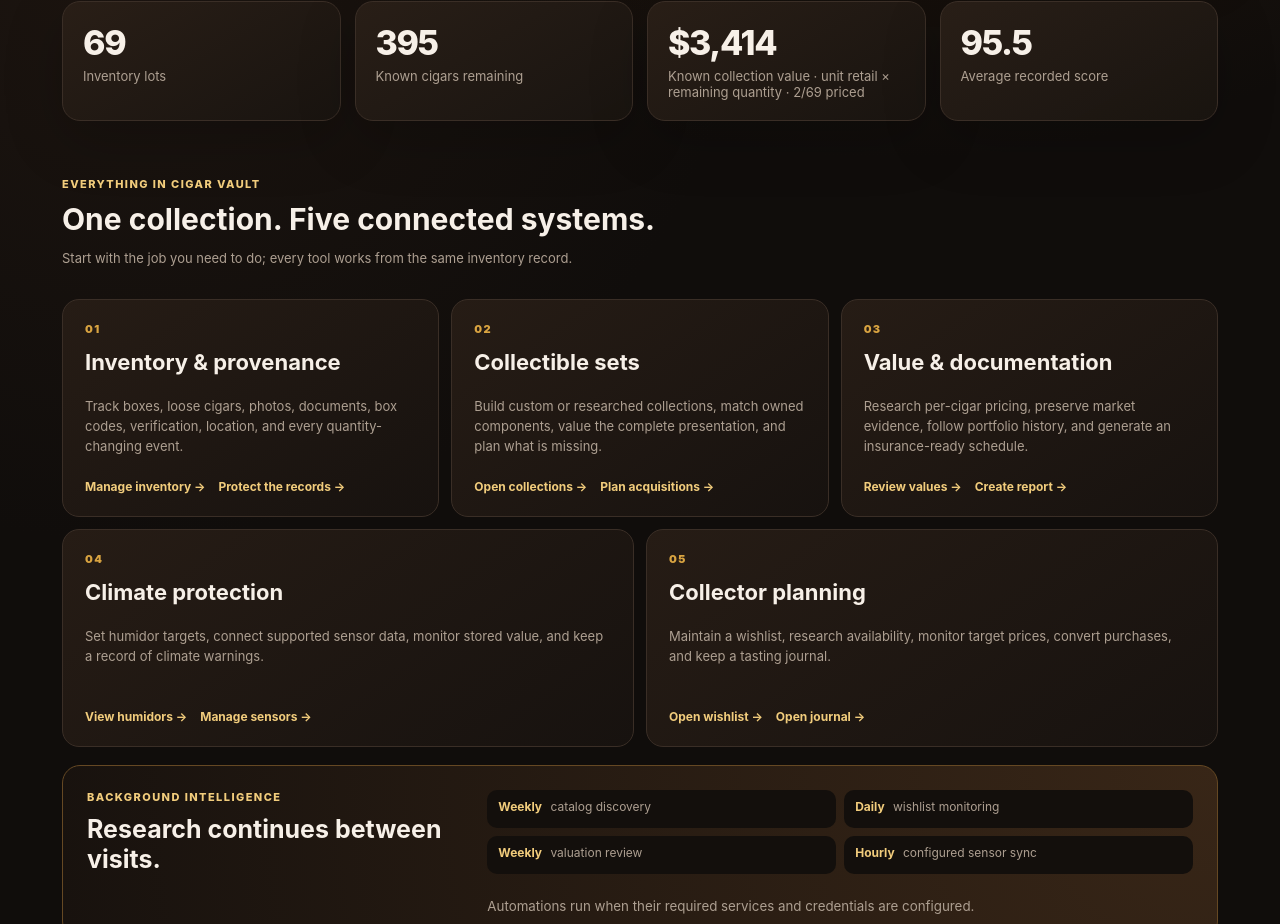
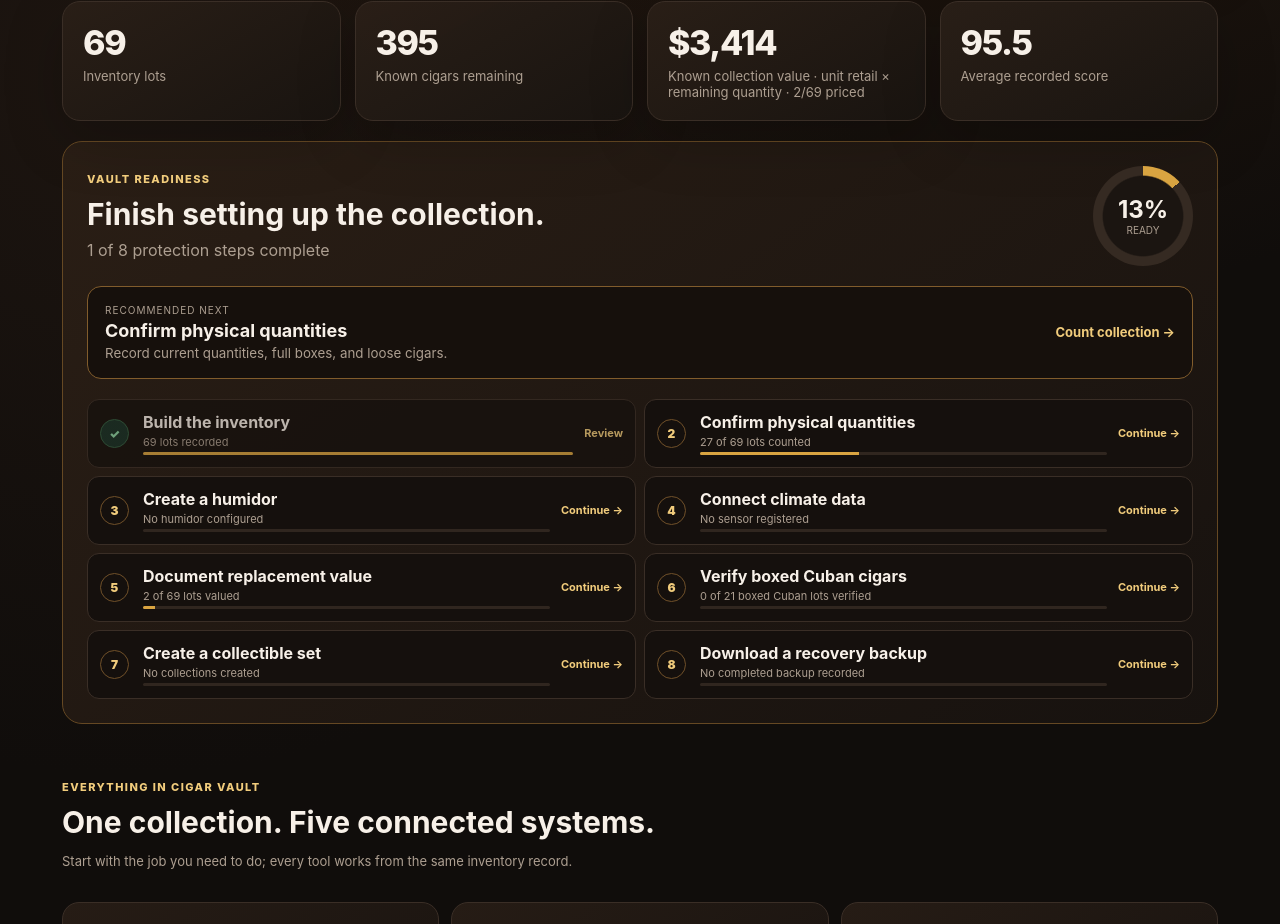
Before and after one commit to vbribow/CIgar-Vault, a Next.js app: page / in a window 1280 px wide. Shown: the part 606-1530 px from the top of the page. Built offline with nearby package versions, Linux system fonts and the light colour scheme; no server answers.

Commit message:
Add data-driven vault onboarding

```diff
--- a/app/api/inventory-integrity/backup/route.ts
+++ b/app/api/inventory-integrity/backup/route.ts
@@ -1,7 +1,7 @@
 import { NextResponse } from "next/server";
 import type { InventoryItem } from "@/lib/types";
 import { getInventory } from "@/lib/smartsheet";
-import { loadAccountRecords } from "@/lib/user-data";
+import { loadAccountRecords, saveOwnedRecord } from "@/lib/user-data";
 
 export async function GET(request: Request) {
   const scope = new URL(request.url).searchParams.get("scope") === "account" ? "account" : "master";
@@ -9,6 +9,7 @@
     const records = scope === "master" ? await getInventory() : await loadAccountRecords<InventoryItem>("inventory");
     if (!records) return NextResponse.json({ error: "Sign in to back up account inventory" }, { status: 401 });
     const timestamp = new Date().toISOString();
+    await saveOwnedRecord("integrity", `BACKUP-${timestamp}-${crypto.randomUUID()}`, { action:"inventory-backup", scope, recordCount:records.length, createdAt:timestamp });
     const payload = JSON.stringify({ format: "cigar-vault-inventory-backup", version: 1, scope, createdAt: timestamp, recordCount: records.length, records }, null, 2);
     return new NextResponse(payload, { headers: { "content-type": "application/json; charset=utf-8", "content-disposition": `attachment; filename="cigar-vault-${scope}-${timestamp.slice(0, 10)}.json"`, "cache-control": "no-store" } });
   } catch (error) {
--- a/app/page.tsx
+++ b/app/page.tsx
@@ -1,12 +1,20 @@
 import { Dashboard } from "@/components/dashboard";
 import { loadInventory } from "@/lib/inventory";
+import { loadCollections, loadHumidors, loadSensors, loadValuations } from "@/lib/data";
+import { accountDataMode, loadAccountRecords } from "@/lib/user-data";
+import { buildOnboardingSteps, type IntegrityAudit } from "@/lib/onboarding";
 
 export const dynamic = "force-dynamic";
 
 export default async function Home() {
+  const mode = await accountDataMode();
   const items = await loadInventory();
+  const [collections, humidors, sensors, valuations, integrityAudits] = mode === "mock"
+    ? [[], [], [], [], []]
+    : await Promise.all([loadCollections(), loadHumidors(), loadSensors(), loadValuations(), loadAccountRecords<IntegrityAudit>("integrity").then(records => records ?? [])]);
+  const onboarding = buildOnboardingSteps({ inventory:items, collections, humidors, sensors, valuations, integrityAudits });
   return <main className="shell">
     <section className="hero productHero"><div><div className="eyebrow">Private collection intelligence</div><h1>Know every cigar. Protect the whole collection.</h1><p className="lede">Cigar Vault brings inventory, collectible sets, current values, provenance, storage climate, and acquisition planning into one collector-controlled record.</p><div className="ctaRow"><a className="button" href="/inventory">Open inventory</a><a className="button secondary" href="/reports">View collection report</a></div></div><div className="card productPromise"><div className="eyebrow">Built for the collection itself</div><h2>From individual cigar to complete vault.</h2><p>Count boxes and loose cigars, verify Cuban packaging, research replacement value, monitor humidors, and preserve an exportable record.</p><div className="trustLine"><span>Private account records</span><span>Smartsheet-compatible</span><span>Downloadable backups</span></div></div></section>
-    <Dashboard items={items} />
+    <Dashboard items={items} onboarding={onboarding} />
   </main>;
 }
--- a/components/dashboard.tsx
+++ b/components/dashboard.tsx
@@ -1,8 +1,10 @@
 import { InventoryItem } from "@/lib/types";
 import { lotRetailValue } from "@/lib/valuation";
+import type { OnboardingStep } from "@/lib/onboarding";
+import { OnboardingDashboard } from "./onboarding-dashboard";
 
 const money = new Intl.NumberFormat("en-US", { style: "currency", currency: "USD", maximumFractionDigits: 0 });
-export function Dashboard({ items }: { items: InventoryItem[] }) {
+export function Dashboard({ items, onboarding }: { items: InventoryItem[]; onboarding: OnboardingStep[] }) {
   const knownQty = items.reduce((sum, item) => sum + (item.currentQty || 0), 0);
   const value = items.reduce((sum, item) => sum + (lotRetailValue(item) || 0), 0);
   const scored = items.filter((item) => typeof item.score === "number");
@@ -19,6 +21,7 @@
       <div className="card"><div className="metric">{money.format(value)}</div><div className="label">Known collection value · unit retail × remaining quantity · {valued}/{items.length} priced</div></div>
       <div className="card"><div className="metric">{avg.toFixed(1)}</div><div className="label">Average recorded score</div></div>
     </div>
+    <OnboardingDashboard steps={onboarding} />
     <section className="section featureMap"><div className="sectionHead"><div><div className="eyebrow">Everything in Cigar Vault</div><h2>One collection. Five connected systems.</h2><p className="small">Start with the job you need to do; every tool works from the same inventory record.</p></div></div>
       <div className="featurePillars">
         <article><span className="pillarNumber">01</span><h3>Inventory & provenance</h3><p>Track boxes, loose cigars, photos, documents, box codes, verification, location, and every quantity-changing event.</p><div><a href="/inventory">Manage inventory →</a><a href="/inventory-integrity">Protect the records →</a></div></article>
--- /dev/null
+++ b/components/onboarding-dashboard.tsx
@@ -0,0 +1,11 @@
+import type { OnboardingStep } from "@/lib/onboarding";
+import { onboardingSummary } from "@/lib/onboarding";
+
+export function OnboardingDashboard({ steps }: { steps: OnboardingStep[] }) {
+  const summary = onboardingSummary(steps);
+  return <section className="onboardingDashboard" aria-labelledby="setup-title">
+    <div className="onboardingHead"><div><div className="eyebrow">Vault readiness</div><h2 id="setup-title">{summary.percent === 100 ? "Your vault foundation is complete." : "Finish setting up the collection."}</h2><p>{summary.completed} of {summary.total} protection steps complete</p></div><div className="readinessRing" style={{"--readiness":`${summary.percent * 3.6}deg`} as React.CSSProperties}><strong>{summary.percent}%</strong><span>ready</span></div></div>
+    {summary.next && <a className="nextBestAction" href={summary.next.href}><span>Recommended next</span><strong>{summary.next.title}</strong><small>{summary.next.description}</small><b>{summary.next.action} →</b></a>}
+    <div className="onboardingSteps">{steps.map((step,index) => <a href={step.href} className={step.complete?"complete":"pending"} key={step.id}><span className="stepState">{step.complete?"✓":index+1}</span><div><strong>{step.title}</strong><small>{step.detail}</small><i><em style={{width:`${step.progress}%`}} /></i></div><b>{step.complete?"Review":"Continue →"}</b></a>)}</div>
+  </section>;
+}
--- /dev/null
+++ b/lib/onboarding.ts
@@ -0,0 +1,53 @@
+import { cubanVerificationStatus, isCubanInventory } from "./cuban-verification";
+import type { CigarCollection, EnvironmentalSensor, Humidor, InventoryItem, Valuation } from "./types";
+
+export type OnboardingStep = {
+  id: string;
+  title: string;
+  description: string;
+  href: string;
+  action: string;
+  complete: boolean;
+  progress: number;
+  detail: string;
+  priority: number;
+};
+
+export type IntegrityAudit = { action?: string; createdAt?: string };
+
+const percent = (done: number, total: number) => total ? Math.round(done / total * 100) : 0;
+
+export function buildOnboardingSteps(input: {
+  inventory: InventoryItem[];
+  collections: CigarCollection[];
+  humidors: Humidor[];
+  sensors: EnvironmentalSensor[];
+  valuations: Valuation[];
+  integrityAudits?: IntegrityAudit[];
+}): OnboardingStep[] {
+  const { inventory, collections, humidors, sensors, valuations, integrityAudits = [] } = input;
+  const counted = inventory.filter(item => item.currentQty !== undefined).length;
+  const valuedIds = new Set(valuations.filter(value => value.replacementValue !== undefined || value.marketValue !== undefined).map(value => value.inventoryId));
+  const valued = inventory.filter(item => item.retailValue !== undefined || valuedIds.has(item.inventoryId)).length;
+  const boxedCuban = inventory.filter(item => isCubanInventory(item) && cubanVerificationStatus(item) !== "Loose sticks");
+  const verifiedCuban = boxedCuban.filter(item => cubanVerificationStatus(item) === "Verified").length;
+  const connectedSensors = sensors.filter(sensor => ["Connected", "Ready"].includes(sensor.connectionStatus)).length;
+  const backup = integrityAudits.some(audit => audit.action === "inventory-backup");
+  const steps: OnboardingStep[] = [
+    { id:"inventory", title:"Build the inventory", description:"Import the founder collection or add the first owned lot.", href:"/inventory", action:"Add inventory", complete:inventory.length>0, progress:inventory.length?100:0, detail:inventory.length?`${inventory.length} lots recorded`:"No inventory yet", priority:100 },
+    { id:"count", title:"Confirm physical quantities", description:"Record current quantities, full boxes, and loose cigars.", href:"/inventory-count", action:"Count collection", complete:inventory.length>0&&counted===inventory.length, progress:percent(counted,inventory.length), detail:inventory.length?`${counted} of ${inventory.length} lots counted`:"Add inventory first", priority:90 },
+    { id:"humidor", title:"Create a humidor", description:"Set the temperature and humidity range you want to maintain.", href:"/humidors", action:"Set up humidor", complete:humidors.length>0, progress:humidors.length?100:0, detail:humidors.length?`${humidors.length} storage environment${humidors.length===1?"":"s"}`:"No humidor configured", priority:80 },
+    { id:"sensor", title:"Connect climate data", description:"Register a sensor and connect it to a humidor.", href:"/sensors", action:"Connect sensor", complete:connectedSensors>0, progress:sensors.length?percent(connectedSensors,sensors.length):0, detail:sensors.length?`${connectedSensors} of ${sensors.length} sensors ready`:"No sensor registered", priority:70 },
+    { id:"valuation", title:"Document replacement value", description:"Add source-backed per-cigar values to protect the collection.", href:"/valuations", action:"Review valuations", complete:inventory.length>0&&valued===inventory.length, progress:percent(valued,inventory.length), detail:inventory.length?`${valued} of ${inventory.length} lots valued`:"Add inventory first", priority:60 },
+    { id:"verification", title:"Verify boxed Cuban cigars", description:"Preserve box codes and Habanos seal evidence.", href:"/verification", action:"Review verification", complete:boxedCuban.length===0||verifiedCuban===boxedCuban.length, progress:boxedCuban.length?percent(verifiedCuban,boxedCuban.length):100, detail:boxedCuban.length?`${verifiedCuban} of ${boxedCuban.length} boxed Cuban lots verified`:"No boxed Cuban lots in scope", priority:50 },
+    { id:"collection", title:"Create a collectible set", description:"Group special releases and value the complete presentation.", href:"/collections", action:"Create collection", complete:collections.length>0, progress:collections.length?100:0, detail:collections.length?`${collections.length} collection${collections.length===1?"":"s"} created`:"No collections created", priority:40 },
+    { id:"backup", title:"Download a recovery backup", description:"Preserve a point-in-time copy of the inventory outside the app.", href:"/inventory-integrity", action:"Open integrity center", complete:backup, progress:backup?100:0, detail:backup?"Inventory backup recorded":"No completed backup recorded", priority:30 },
+  ];
+  return steps;
+}
+
+export function onboardingSummary(steps: OnboardingStep[]) {
+  const completed = steps.filter(step => step.complete).length;
+  const next = [...steps].filter(step => !step.complete).sort((a,b) => b.priority-a.priority)[0];
+  return { completed, total: steps.length, percent: percent(completed, steps.length), next };
+}
```
Also changed, not shown: app/styles.css, 1 other file (tests, documents, lock files or other folders).
